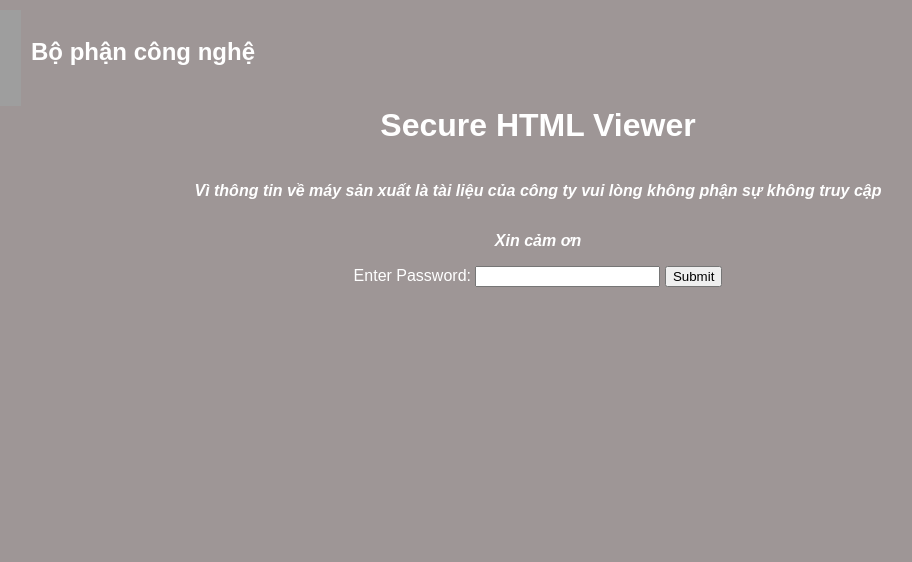
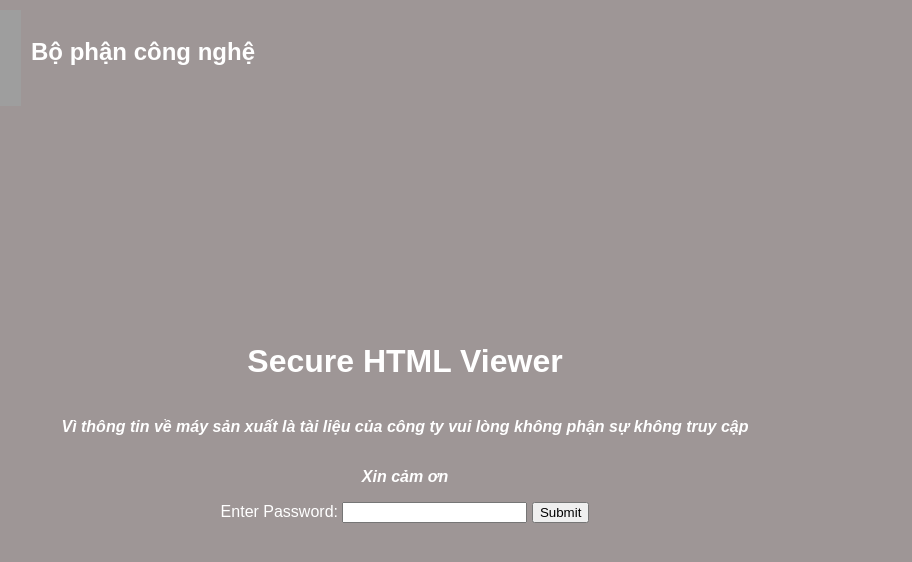
Before and after one commit to TranThanhTin-Stc4594/TS000002, a plain HTML site: page index.html in a window 1280 px wide. Shown: the whole page, without its empty margins (235-1147 px from the left). Drawn offline with Linux system fonts and the light colour scheme; grey boxes are pictures that could not be loaded.

Commit message:
Add files via upload

```diff
--- a/style.css
+++ b/style.css
@@ -11,7 +11,7 @@ body, html {
     display: flex;
     flex-direction: column;
     align-items: center;
-    border: 50%;
+    margin: 20%;
     height: 100vh;
     text-align: center;
 }
```
